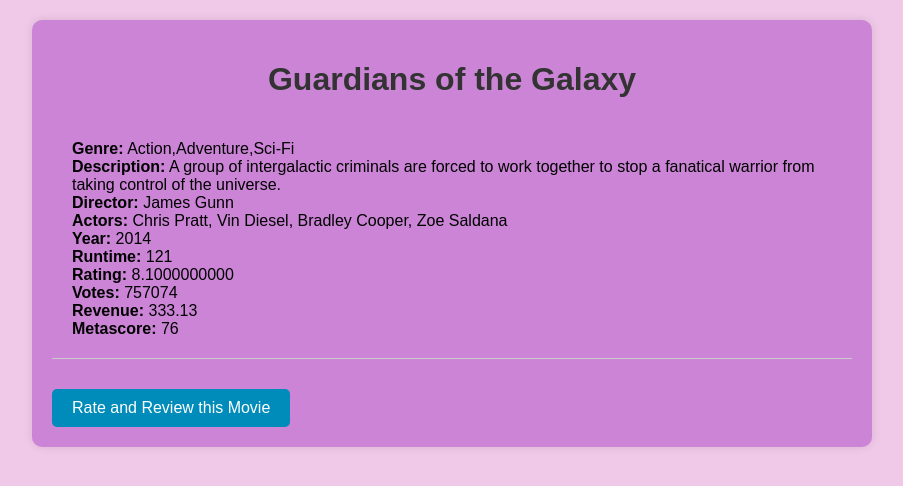
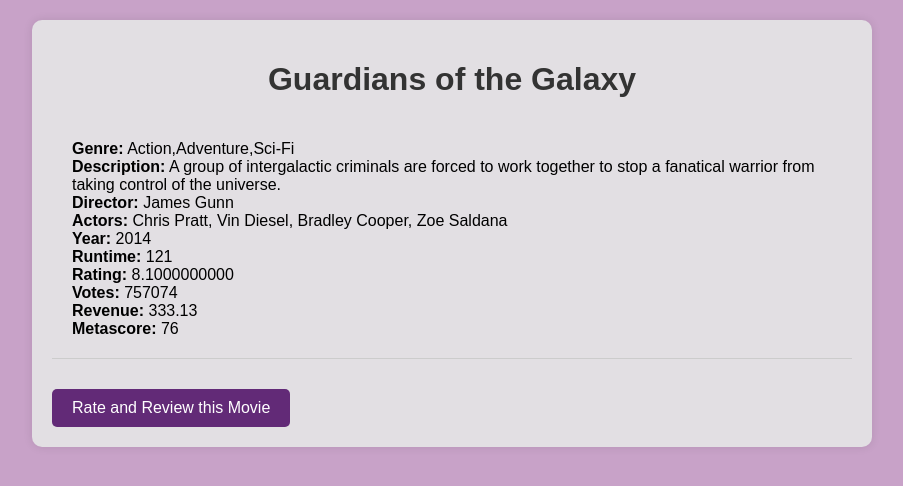
Before and after one commit to mondrita/cineHall_finder, a Flask app: page /movie/1 in a window 1280 px wide. Shown: the top 486 px of the page, without its empty margins (188-1091 px from the left). Run offline with Flask 3, Linux system fonts and the light colour scheme.

Commit message:
movie.html

```diff
--- a/app/templates/movie.html
+++ b/app/templates/movie.html
@@ -7,7 +7,7 @@
     <style>
         body {
             font-family: Arial, sans-serif;
-            background-color: #f0c8e8;
+            background-color: #C8A2C8;
             margin: 0;
             padding: 0;
         }
@@ -16,7 +16,7 @@
             max-width: 800px;
             margin: 20px auto;
             padding: 20px;
-            background-color: #cb84d6;
+            background-color: #e2dfe3;
             border-radius: 10px;
             box-shadow: 0 0 10px rgba(0, 0, 0, 0.1);
         }
@@ -52,7 +52,7 @@
         .rating-review-btn {
             display: inline-block;
             padding: 10px 20px;
-            background-color: #008CBA;
+            background-color: #622A77;
             color: #fff;
             text-decoration: none;
             border-radius: 5px;
@@ -61,7 +61,7 @@
         }
 
         .rating-review-btn:hover {
-            background-color: #005F6B;
+            background-color: #49195b;
         }
 
     </style>
```
